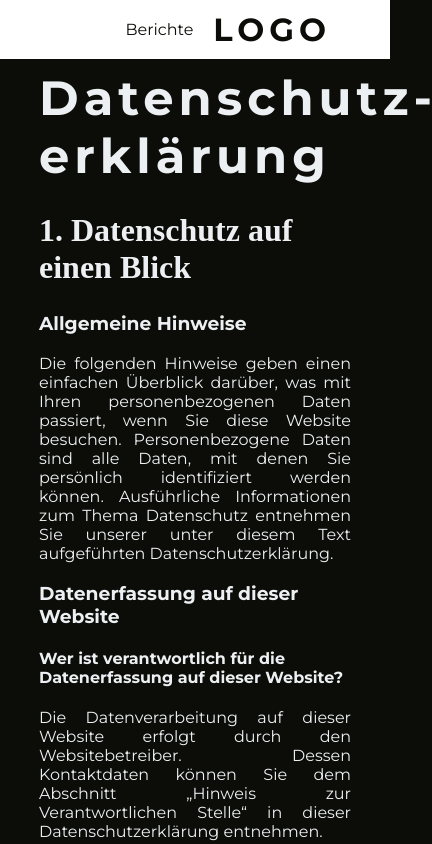
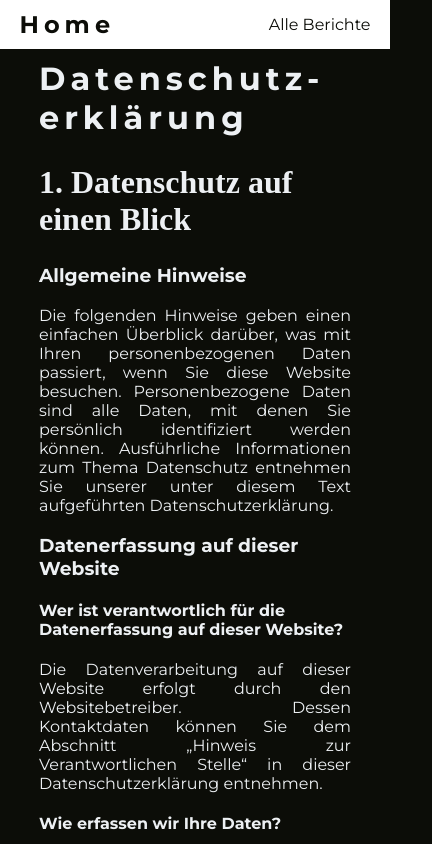
Before and after one commit to KaiserRuben/Tumaini, a Vue app: page /impressum_datenschutz/datenschutz in a window 390 px wide. Shown: the top 844 px of the page, 432 px wide, since content can reach past the window. Built offline with nearby package versions, Linux system fonts and the light colour scheme; a web font is replaced by a local one.

Commit message:
Mobile OOptimisation

```diff
--- a/src/components/DonationCard.vue
+++ b/src/components/DonationCard.vue
@@ -2,17 +2,17 @@
   <div class="container">
     <div class="firstRow">
       <h1>
-        0{{nr}}
+        0{{ nr }}
       </h1>
       <h2>
-        {{header}}
+        {{ header }}
       </h2>
       <button @click="$router.push(clickURL)">
         mehr erfahren
       </button>
     </div>
     <p>
-      {{text}}
+      {{ text }}
     </p>
   </div>
 </template>
@@ -51,23 +51,42 @@ export default defineComponent({
   align-items: center
   width: 800px
   color: #EDF0F3
+
   .firstRow
     width: 100%
     display: grid
     grid-template-columns: auto 65% 25%
     align-items: center
+
     h1
       margin: 0
       color: #363636
       font-size: 2.5em
+
     h2
       font-size: 3em
       margin: 0
+
     button
       background-color: #5F9AAE
       color: #F5FFFF
+
   p
     width: 90%
     align-self: flex-end
     margin: 10px 0
+
+
+@media only screen and (max-width: 800px)
+  .container
+    width: 90vw
+
+    .firstRow
+      h1
+        font-size: 1em
+
+      h2
+        font-size: 2em
+  button
+    padding: 5px 10px
 </style>
--- a/src/components/Header.vue
+++ b/src/components/Header.vue
@@ -1,7 +1,8 @@
 <template>
   <div class="navHeader">
-    <router-link to="/"><h1>LOGO</h1></router-link>
-    <router-link to="/berichte"><p>Berichte</p></router-link>
+    <router-link to="/"><h1>Home</h1></router-link>
+    <router-link to="/berichte" v-if="!$route.fullPath.toLowerCase().includes('berichte')"><p>Alle Berichte</p>
+    </router-link>
   </div>
 </template>
 <style lang="sass" scoped>
@@ -11,14 +12,16 @@
   width: 80vw
   padding: 0 10vw
   display: flex
-  flex-direction: row-reverse
-  justify-content: flex-start
+  justify-content: space-between
   align-items: center
+  @media only screen and (max-width: 640px)
+    width: 90vw
+    padding: 0 5vw
 
 h1
-  font-size: 2em
+  font-size: 1.5em
   margin: 0
-  padding: 10px 20px
+  padding: 10px 20px 10px 0
 
 a
   color: #0C0D08
--- a/src/views/Berichte.vue
+++ b/src/views/Berichte.vue
@@ -36,6 +36,9 @@ export default defineComponent({
   flex-direction: column
   justify-content: flex-start
   align-items: center
+  @media only screen and (max-width: 640px)
+    padding-bottom: 20px
+
 
 .contentContainer
   max-width: 1140px
@@ -58,6 +61,9 @@ export default defineComponent({
       transition: 1s
       max-width: 40%
       margin: 20px
+      @media only screen and (max-width: 640px)
+
+        max-width: 90%
 
       h2
         font-size: 2em
--- a/src/views/Datenschutz_Impressum.vue
+++ b/src/views/Datenschutz_Impressum.vue
@@ -376,6 +376,8 @@ export default defineComponent({
 
 h1
   font-size: 3em
+  @media only screen and (max-width: 640px)
+    font-size: 2em
 
 h2
   font-size: 2em
--- a/src/views/Landing.vue
+++ b/src/views/Landing.vue
@@ -31,7 +31,7 @@
     <!-- Section 2 (Welcome & Cards) -->
     <div class="section">
       <div class="welcomeSection">
-        <div>
+        <div class="welcomeText">
           <p class="light" style="margin-bottom: 0; text-align: center">
             Herzlich Willkommen
           </p>
@@ -95,19 +95,19 @@
     <!-- Section 4 (Donations) -->
     <div class="section donationSection">
       <donation-card
-          click-u-r-l="/"
+          click-u-r-l="/spenden/1"
           :nr="1"
           header="Support: 5550 €"
           text="Lorem ipsum dolor sit amet, consetetur sadipscing elitr, sed diam nonumy eirmod tempor invidunt ut labore et dolore magna aliquyam erat, sed diam voluptua. At vero eos et accusam et justo duo dolores et ea rebum. Stet clita kasd gubergren, no sea takimata sanctus est Lorem ipsum dolor sit amet."
       />
       <donation-card
-          click-u-r-l="/"
+          click-u-r-l="/spenden/2"
           :nr="2"
           header="Forestering: 50€ / Monat"
           text="Lorem ipsum dolor sit amet, consetetur sadipscing elitr, sed diam nonumy eirmod tempor invidunt ut labore et dolore magna aliquyam erat, sed diam voluptua. At vero eos et accusam et justo duo dolores et ea rebum. Stet clita kasd gubergren, no sea takimata sanctus est Lorem ipsum dolor sit amet."
       />
       <donation-card
-          click-u-r-l="/"
+          click-u-r-l="/spenden/3"
           :nr="3"
           header="Sponsorship: 200€ / Monat"
           text="Lorem ipsum dolor sit amet, consetetur sadipscing elitr, sed diam nonumy eirmod tempor invidunt ut labore et dolore magna aliquyam erat, sed diam voluptua. At vero eos et accusam et justo duo dolores et ea rebum. Stet clita kasd gubergren, no sea takimata sanctus est Lorem ipsum dolor sit amet."
@@ -152,18 +152,28 @@ export default defineComponent({
 .imgContainer
   display: grid
   grid-template-columns: 50vw 50vw
+  @media only screen and (max-width: 640px)
+    grid-template-rows: 50vh 50vh
+    grid-template-columns: 100vw
 
   .imgGrid1
     display: grid
     grid-template-rows: 50vh 50vh
+    @media only screen and (max-width: 640px)
+      order: 2
 
     .imgGrid1_1
       display: grid
       grid-template-columns: 33% 67%
+      @media only screen and (max-width: 640px)
+        grid-template-rows: 33% 67%
+        grid-template-columns: 100%
 
       .imgGrid1_1_1
         background: url("../assets/landing/annie-spratt-0cgpyigyIkM-unsplash.webp") no-repeat center
         background-size: auto 120%
+        @media only screen and (max-width: 640px)
+          background-size: 110% auto
 
       .imgGrid1_1_2
         background: url("../assets/landing/annie-spratt-cVEOh_JJmEE-unsplash.webp") no-repeat center
@@ -172,6 +182,8 @@ export default defineComponent({
     .imgGrid1_2
       background: url("../assets/landing/ben-hummitzsch-pYTgvmpuQWs-unsplash.webp") no-repeat center
       background-size: auto 120%
+      @media only screen and (max-width: 640px)
+        visibility: hidden
 
   .imgGrid2
     background: url("../assets/landing/carolinie-cavalli-yFaK9jgQeb4-unsplash.webp") no-repeat center
@@ -182,6 +194,8 @@ export default defineComponent({
     align-items: flex-end
     justify-content: center
     padding-right: 10vw
+    @media only screen and (max-width: 640px)
+      order: 1
 
     h2
       font-size: 7em
@@ -199,6 +213,8 @@ export default defineComponent({
 
   min-height: 100vh
   height: 100%
+  @media only screen and (max-width: 640px)
+    padding: 2em 0
 
 .cardContainer
   display: flex
@@ -221,6 +237,8 @@ export default defineComponent({
 
   .textContainer
     width: 1140px
+    @media only screen and (max-width: 1140px)
+      width: 90vw
 
     h2
       margin: 0
@@ -235,5 +253,7 @@ export default defineComponent({
   flex-wrap: nowrap
   align-items: center
   justify-content: space-around
+  @media only screen and (max-width: 640px)
+    padding: 2em 0
 
 </style>
```
